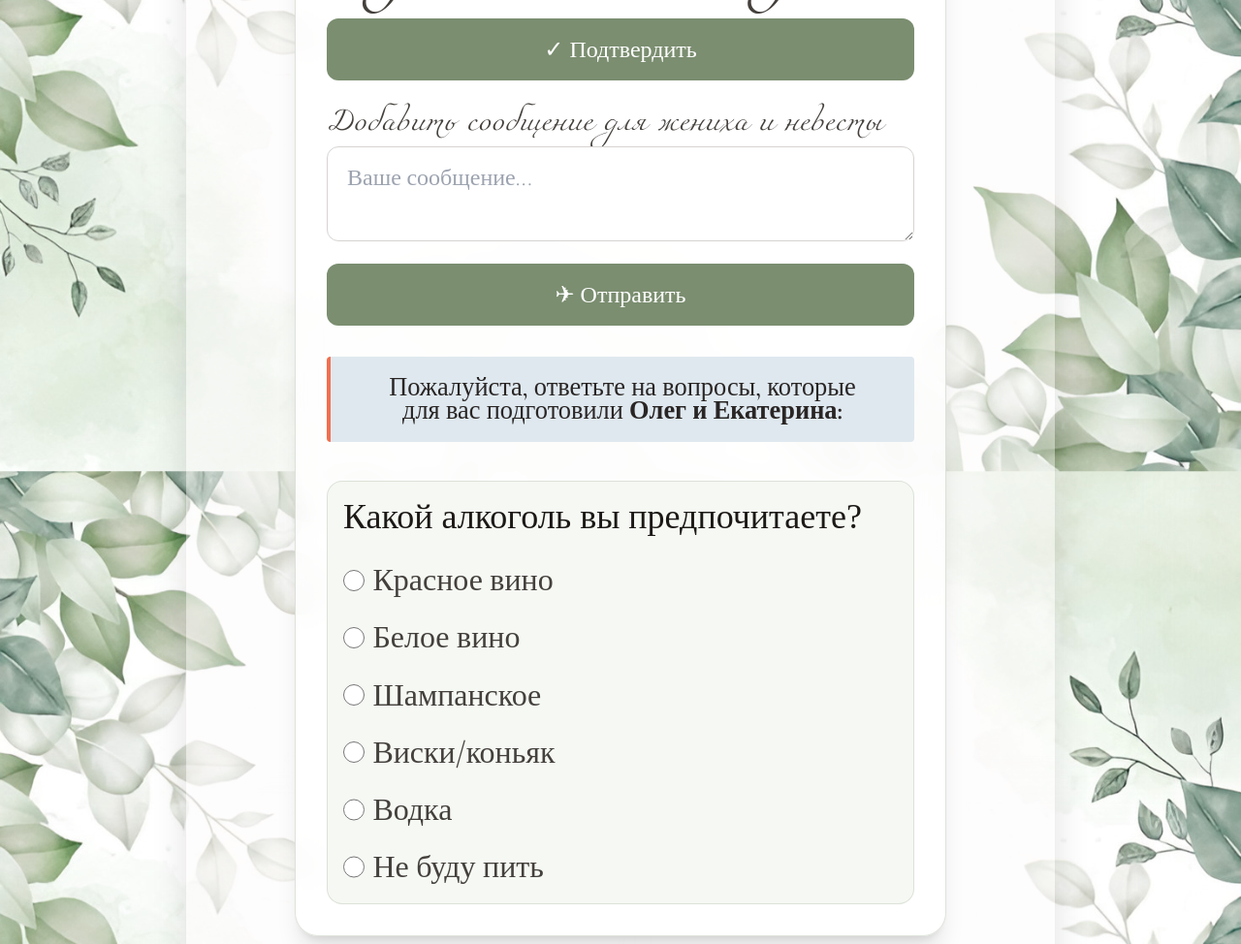
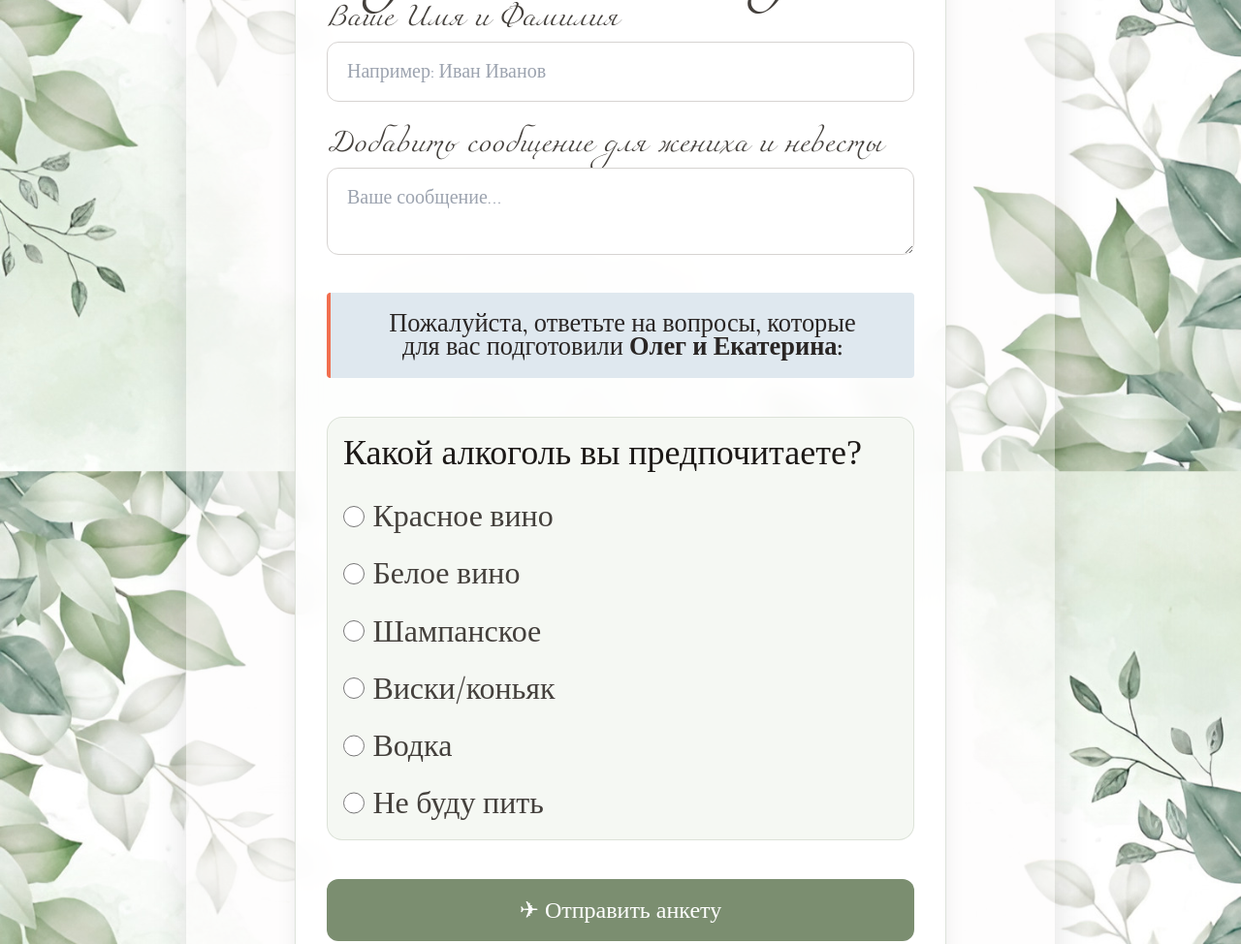
Before and after one commit to cppusman/2, a plain HTML site: page index.html in a window 1280 px wide. Shown: the part 2927-3901 px from the top of the page at 97% size. Drawn offline with nearby package versions, Linux system fonts and the light colour scheme; a web font is replaced by a local one.

Commit message:
Add files via upload

```diff
--- a/index.html
+++ b/index.html
@@ -12,8 +12,8 @@
 </head>
 <body class="bg-[#fcfbfa] text-stone-700">
   <main class="snap-wrapper">
+
     <section class="screen-slide reveal-section floral-top-bg relative w-full flex flex-col justify-center items-center">
-
       <div class="content-shell relative z-10 w-full max-w-sm md:max-w-4xl mx-auto text-center px-5 py-8 md:px-12">
         <p class="text-[14px] md:text-xl text-stone-600 decorative-serif">Любовь-лучший повод собраться всем вместе</p>
         <h1 class="mt-4 text-5xl md:text-7xl leading-none decorative-script text-stone-900">Олег</h1>
@@ -60,7 +60,6 @@
         </div>
       </article>
     </section>
-
     <section class="screen-slide reveal-section screen-bg panel-bg-2 floral-top-bg w-full flex flex-col justify-center items-center relative">
       <article class="mobile-card md:w-full md:h-full md:rounded-none md:shadow-none md:bg-transparent">
         <div class="mobile-card-inner w-full max-w-sm md:max-w-4xl mx-auto text-center">
@@ -86,11 +85,14 @@
             <h4 class="heading-font text-xl md:text-4xl text-center text-stone-800">ПОДТВЕРЖДЕНИЕ</h4>
             <p class="mt-1 text-sm md:text-[2rem] decorative-script text-center leading-[1.35] text-stone-700">Пожалуйста подтвердите свое присутствие до 20.06.2026</p>
             <p class="mt-2 md:mt-4 text-lg md:text-5xl decorative-script text-center text-stone-700">Ждем Вас на свадьбе!</p>
-            <button type="button" class="mt-2 md:mt-5 w-full py-2 md:py-4 rounded-lg md:rounded-xl text-white text-sm md:text-2xl accent-btn">✓ Подтвердить</button>
+
+            <form action="https://formspree.io/f/mwvzagzv" method="POST" class="mt-5">
+
+              <label for="guest-name" class="block text-xs md:text-2xl decorative-script leading-[1.3] text-stone-700">Ваше Имя и Фамилия</label>
+              <input type="text" id="guest-name" name="Имя_гостя" required class="mt-1 md:mt-2 w-full rounded-lg md:rounded-xl border border-stone-300 px-3 py-2 md:px-5 md:py-4 text-sm md:text-xl focus:outline-none focus:ring-2 focus:ring-[#7b8e70]/50" placeholder="Например: Иван Иванов">
 
               <label for="message" class="block mt-4 md:mt-7 text-xs md:text-2xl decorative-script leading-[1.3] text-stone-700">Добавить сообщение для жениха и невесты</label>
-            <textarea id="message" rows="2" class="mt-1 md:mt-2 w-full rounded-lg md:rounded-xl border border-stone-300 px-3 py-2 md:px-5 md:py-4 text-xs md:text-2xl focus:outline-none focus:ring-2 focus:ring-[#7b8e70]/50" placeholder="Ваше сообщение..."></textarea>
-            <button type="button" class="mt-2 md:mt-4 w-full py-2 md:py-4 rounded-lg md:rounded-xl text-white text-sm md:text-2xl accent-btn">✈ Отправить</button>
+              <textarea id="message" name="Сообщение" rows="2" class="mt-1 md:mt-2 w-full rounded-lg md:rounded-xl border border-stone-300 px-3 py-2 md:px-5 md:py-4 text-sm md:text-xl focus:outline-none focus:ring-2 focus:ring-[#7b8e70]/50" placeholder="Ваше сообщение..."></textarea>
 
               <div class="mt-5 md:mt-8 bg-[#dfe8ef] border-l-4 border-[#f16f4f] rounded px-4 py-4 md:px-6 md:py-6">
                 <p class="question-banner-text text-xs md:text-[1.65rem] text-center text-stone-800 font-medium">
@@ -102,14 +104,29 @@
               <div class="alcohol-block mt-6 md:mt-10">
                 <p class="text-sm md:text-4xl heading-font text-stone-900">Какой алкоголь вы предпочитаете?</p>
                 <fieldset class="mt-3 md:mt-6 grid grid-cols-1 gap-y-3 md:gap-y-4 text-sm md:text-[2rem] leading-[1.35] text-stone-700">
-                <label class="alcohol-option flex items-center gap-2"><input type="radio" name="alcohol" value="red-wine" class="radio-compact accent-[#7b8e70]"> Красное вино</label>
-                <label class="alcohol-option flex items-center gap-2"><input type="radio" name="alcohol" value="white-wine" class="radio-compact accent-[#7b8e70]"> Белое вино</label>
-                <label class="alcohol-option flex items-center gap-2"><input type="radio" name="alcohol" value="sparkling" class="radio-compact accent-[#7b8e70]"> Шампанское</label>
-                <label class="alcohol-option flex items-center gap-2"><input type="radio" name="alcohol" value="whiskey" class="radio-compact accent-[#7b8e70]"> Виски/коньяк</label>
-                <label class="alcohol-option flex items-center gap-2"><input type="radio" name="alcohol" value="vodka" class="radio-compact accent-[#7b8e70]"> Водка</label>
-                <label class="alcohol-option flex items-center gap-2"><input type="radio" name="alcohol" value="none" class="radio-compact accent-[#7b8e70]"> Не буду пить</label>
+                  <label class="alcohol-option flex items-center gap-2">
+                    <input type="radio" name="Алкоголь" value="Красное вино" class="radio-compact accent-[#7b8e70]"> Красное вино
+                  </label>
+                  <label class="alcohol-option flex items-center gap-2">
+                    <input type="radio" name="Алкоголь" value="Белое вино" class="radio-compact accent-[#7b8e70]"> Белое вино
+                  </label>
+                  <label class="alcohol-option flex items-center gap-2">
+                    <input type="radio" name="Алкоголь" value="Шампанское" class="radio-compact accent-[#7b8e70]"> Шампанское
+                  </label>
+                  <label class="alcohol-option flex items-center gap-2">
+                    <input type="radio" name="Алкоголь" value="Виски/коньяк" class="radio-compact accent-[#7b8e70]"> Виски/коньяк
+                  </label>
+                  <label class="alcohol-option flex items-center gap-2">
+                    <input type="radio" name="Алкоголь" value="Водка" class="radio-compact accent-[#7b8e70]"> Водка
+                  </label>
+                  <label class="alcohol-option flex items-center gap-2">
+                    <input type="radio" name="Алкоголь" value="Не буду пить" class="radio-compact accent-[#7b8e70]"> Не буду пить
+                  </label>
                 </fieldset>
               </div>
+
+              <button type="submit" class="mt-6 md:mt-10 w-full py-3 md:py-4 rounded-lg md:rounded-xl text-white text-sm md:text-2xl accent-btn">✈ Отправить анкету</button>
+            </form>
             </div>
         </div>
       </article>
```
Lines whose indentation alone changed are shown as unchanged.
